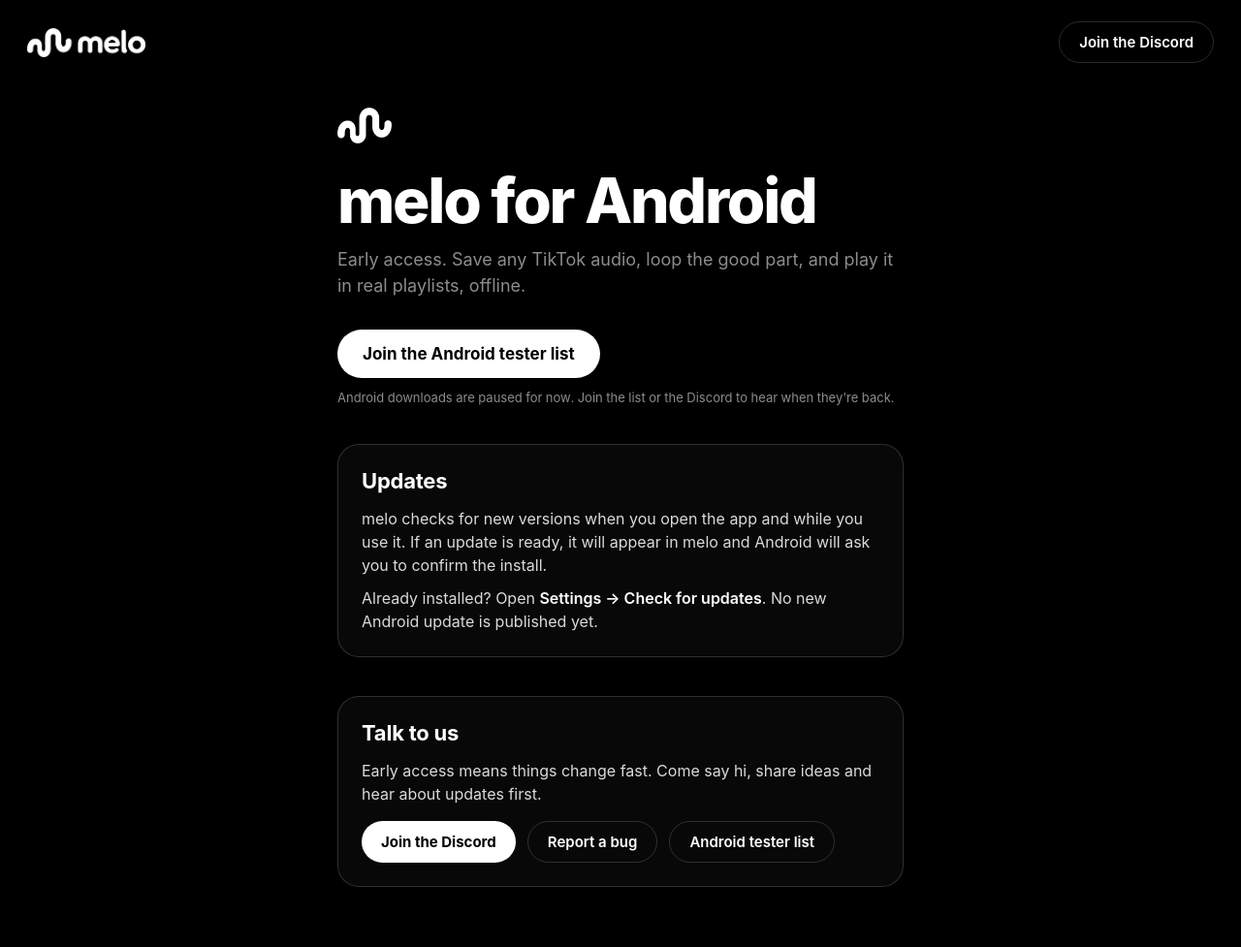
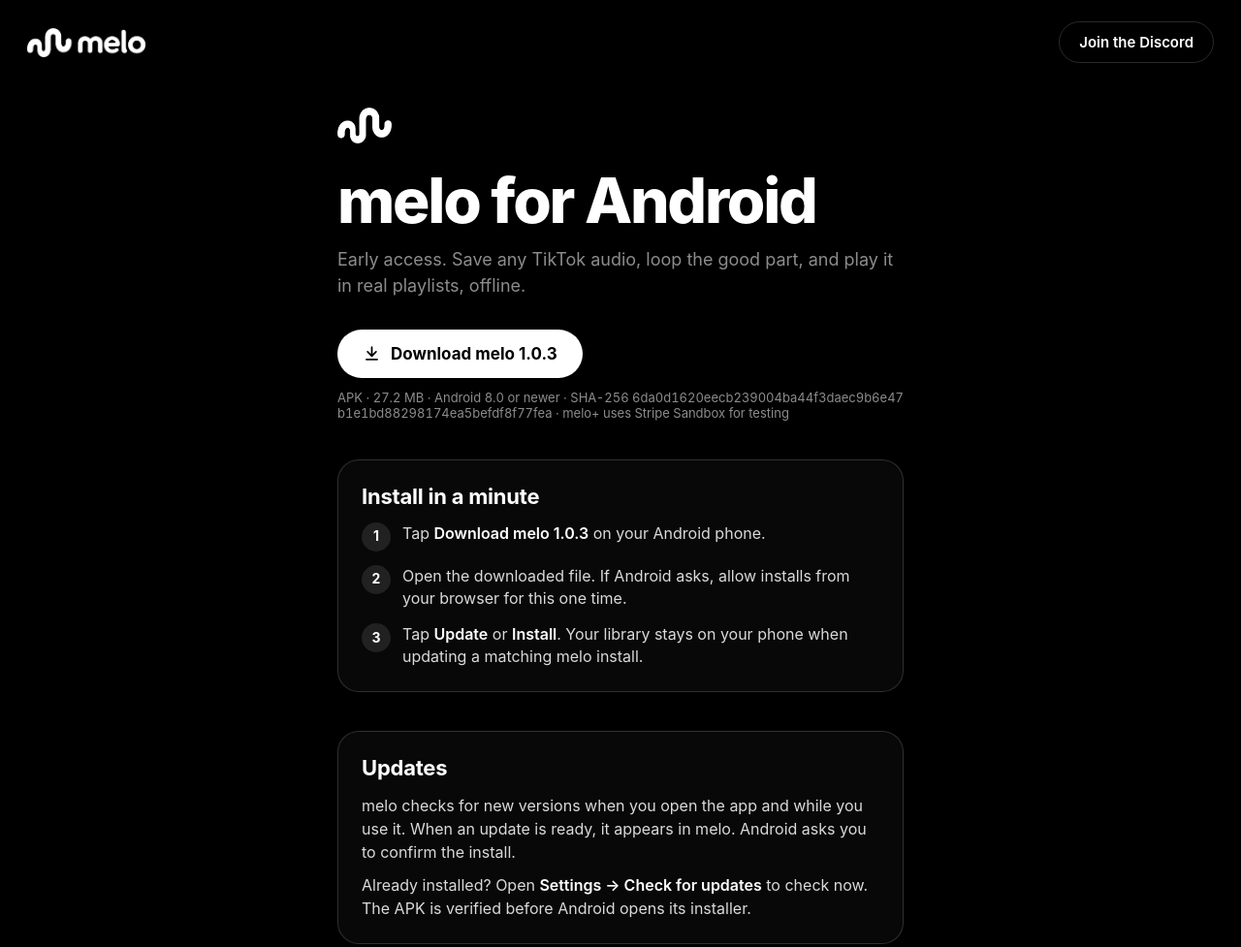
Before and after one commit to Svanski0/getmelomusic-site, a plain HTML site: page android/index.html in a window 1280 px wide. Shown: the top 977 px of the page at 97% size. Drawn offline with Linux system fonts and the light colour scheme.

Commit message:
Publish Melo Android 1.0.3 update

```diff
--- a/android/index.html
+++ b/android/index.html
@@ -4,7 +4,7 @@
 <meta charset="utf-8">
 <meta name="viewport" content="width=device-width,initial-scale=1,viewport-fit=cover">
 <title>melo for Android: early access</title>
-<meta name="description" content="melo for Android (early access). Save any TikTok audio, loop the good part, and play it in playlists.">
+<meta name="description" content="Download melo for Android (early access). Save TikTok audio, loop the good part, and play it in playlists.">
 <meta name="theme-color" content="#000000">
 <link rel="icon" href="/favicon.png">
 <link rel="apple-touch-icon" href="/apple-touch-icon.png">
@@ -63,14 +63,26 @@
   <p class="sub">Early access. Save any TikTok audio, loop the good part, and play it in real playlists, offline.</p>
 
   <div class="download">
-    <a class="pill solid" href="https://tally.so/r/5XZvPM">Join the Android tester list</a>
+    <a class="pill solid" href="/android/releases/4/melo-1.0.3.apk" download>
+      <svg viewBox="0 0 24 24" fill="none" stroke="currentColor" stroke-width="2.2" stroke-linecap="round" stroke-linejoin="round" aria-hidden="true"><path d="M12 4v11M6.5 10 12 15.5 17.5 10M5 20h14"/></svg>
+      Download melo 1.0.3
+    </a>
   </div>
-  <p class="fine">Android downloads are paused for now. Join the list or the Discord to hear when they're back.</p>
+  <p class="fine">APK · 27.2 MB · Android 8.0 or newer · SHA-256 6da0d1620eecb239004ba44f3daec9b6e47b1e1bd88298174ea5befdf8f77fea · melo+ uses Stripe Sandbox for testing</p>
+
+  <section class="card">
+    <h2>Install in a minute</h2>
+    <ol>
+      <li><span>Tap <b>Download melo 1.0.3</b> on your Android phone.</span></li>
+      <li><span>Open the downloaded file. If Android asks, allow installs from your browser for this one time.</span></li>
+      <li><span>Tap <b>Update</b> or <b>Install</b>. Your library stays on your phone when updating a matching melo install.</span></li>
+    </ol>
+  </section>
 
   <section class="card">
     <h2>Updates</h2>
-    <p>melo checks for new versions when you open the app and while you use it. If an update is ready, it will appear in melo and Android will ask you to confirm the install.</p>
-    <p>Already installed? Open <b>Settings → Check for updates</b>. No new Android update is published yet.</p>
+    <p>melo checks for new versions when you open the app and while you use it. When an update is ready, it appears in melo. Android asks you to confirm the install.</p>
+    <p>Already installed? Open <b>Settings → Check for updates</b> to check now. The APK is verified before Android opens its installer.</p>
   </section>
 
   <section class="card">
```
Also changed, not shown: android/releases/v1/manifest.json (added), 1 other file.
